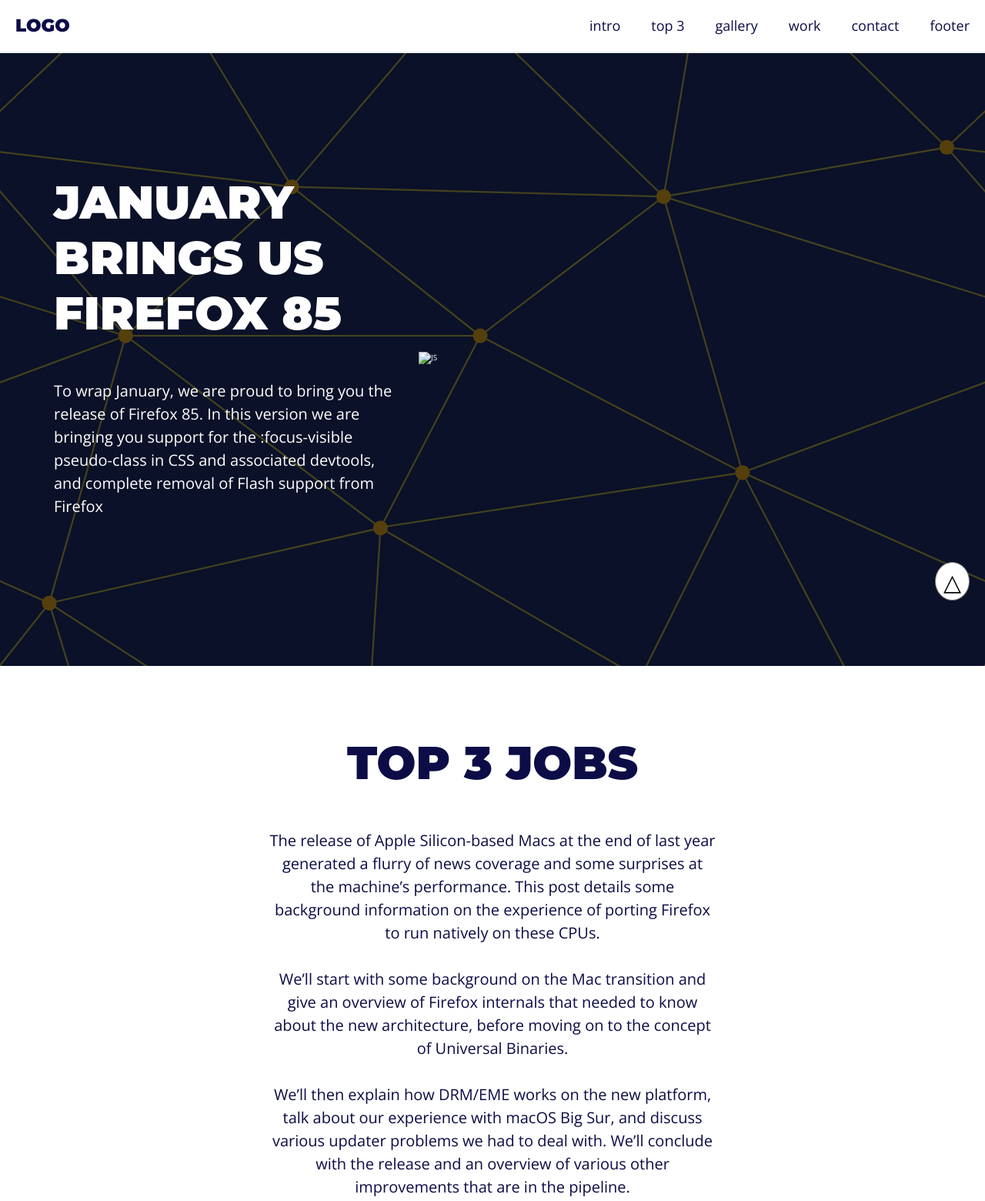
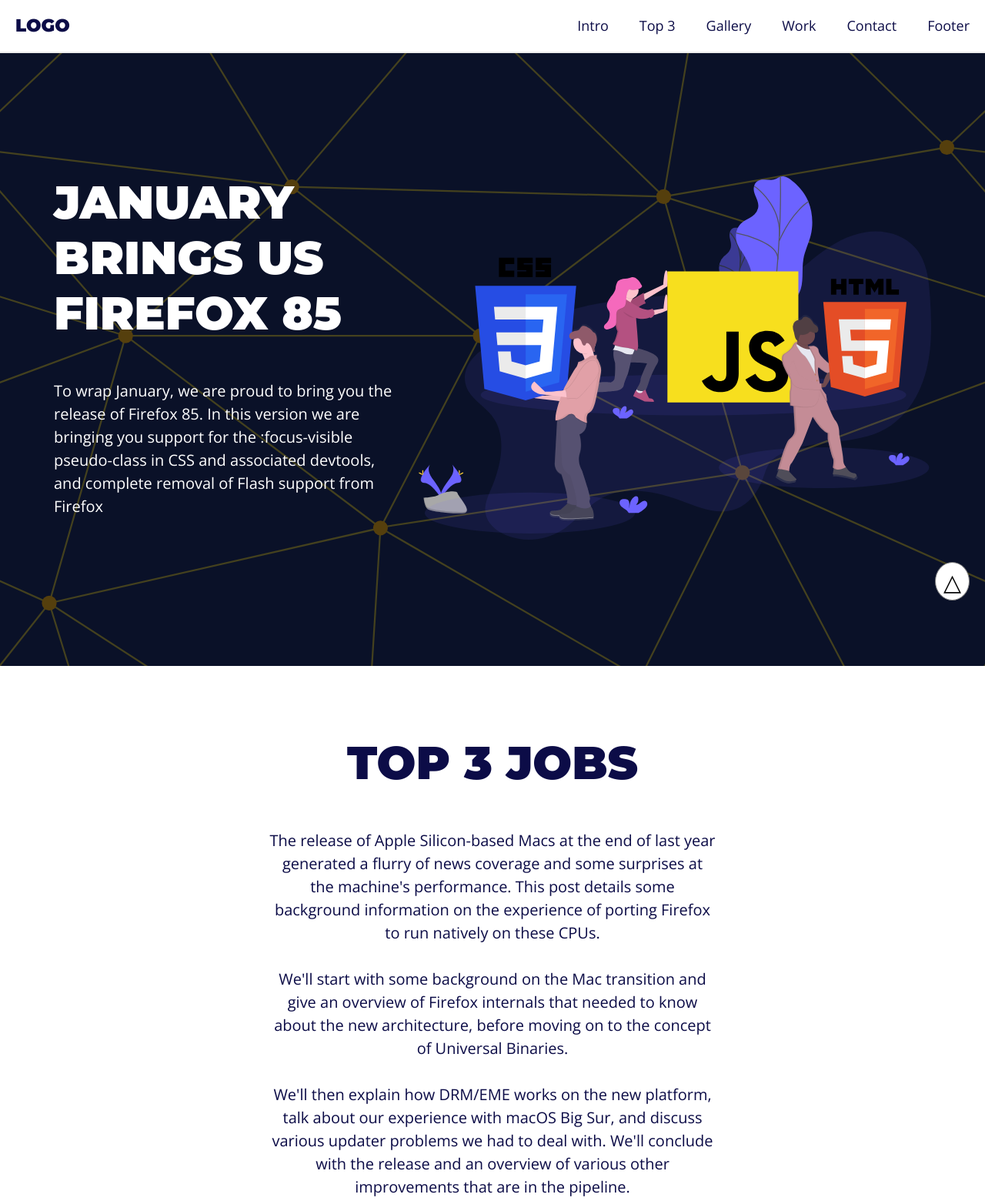
Before and after one commit to Joao1771/course-landingpage, a plain HTML site: page index.html in a window 1280 px wide. Shown: the top 1560 px of the page at 77% size. Drawn offline with nearby package versions, Linux system fonts and the light colour scheme.

Commit message:
Little changes / change image's path

```diff
--- a/index.html
+++ b/index.html
@@ -22,12 +22,12 @@
             <nav class="menu-content">
                 <h1><a href="#intro">LOGO</a></h1>
                 <ul>
-                    <li><a href="#top3">intro</a></li>
-                    <li><a href="#grid-one">top 3</a></li>
-                    <li><a href="#gallery">gallery</a></li>
-                    <li><a href="#grid-two">work</a></li>
-                    <li><a href="#contact">contact</a></li>
-                    <li><a href="#footer">footer</a></li>
+                    <li><a href="#top3">Intro</a></li>
+                    <li><a href="#grid-one">Top 3</a></li>
+                    <li><a href="#gallery">Gallery</a></li>
+                    <li><a href="#grid-two">Work</a></li>
+                    <li><a href="#contact">Contact</a></li>
+                    <li><a href="#footer">Footer</a></li>
                 </ul>
             </nav>
         </div>
@@ -45,21 +45,21 @@
                     support from Firefox</p>
 
             </div>
-            <div class="intro-img"><img src="../LANDINGPAGE/images/javascript-not-optimized.svg" alt="JS"></div>
+            <div class="intro-img"><img src="/images/javascript-not-optimized.svg" alt="JS"></div>
         </div>
     </section>
     <section id="top3" class="section white-bg">
         <div class="main-content top3-content">
             <h2>top 3 jobs</h2>
             <p>The release of Apple Silicon-based Macs at the end of last year generated a flurry of news coverage and
-                some surprises at the machine’s
+                some surprises at the machine's
                 performance. This post details some background information on the experience of porting Firefox to run
                 natively on these CPUs.</p>
-            <p>We’ll start with some background on the Mac transition and give an overview of Firefox internals that
+            <p>We'll start with some background on the Mac transition and give an overview of Firefox internals that
                 needed
                 to know about the new architecture, before moving on to the concept of Universal Binaries.</p>
-            <p>We’ll then explain how DRM/EME works on the new platform, talk about our experience with macOS Big Sur,
-                and discuss various updater problems we had to deal with. We’ll conclude with the release and an
+            <p>We'll then explain how DRM/EME works on the new platform, talk about our experience with macOS Big Sur,
+                and discuss various updater problems we had to deal with. We'll conclude with the release and an
                 overview
                 of various other improvements that are in the pipeline.</p>
         </div>
@@ -67,7 +67,7 @@
     <section id="grid-one" class="section grid-one main-bg">
         <div class="grid-one-content main-content">
             <h2 class="grid-main-head">top 3 jobs</h2>
-            <p class="grid-description">uma breve descrição</p>
+            <p class="grid-description">Uma breve descrição</p>
             <div class="grid">
                 <article>
                     <h3>First</h3>
@@ -94,7 +94,7 @@
     <section id="gallery" class="section grid-one white-bg">
         <div class="grid-one-content main-content">
             <h2 class="grid-main-head">Gallery</h2>
-            <p class="grid-description">Imagens randomicas</p>
+            <p class="grid-description">Imagens randômicas</p>
             <div class="grid">
                 <div class="gallery-img">
                     <img src="https://picsum.photos/360?1" alt="imagem aleatória unsplash">
@@ -148,10 +148,10 @@
         <div class="main-content top3-content">
             <h2>Pricing</h2>
             <p>The release of Apple Silicon-based Macs at the end of last year generated a flurry of news coverage and
-                some surprises at the machine’s
+                some surprises at the machine's
                 performance. This post details some background information on the experience of porting Firefox to run
                 natively on these CPUs.</p>
-            <p>We’ll start with some background on the Mac transition and give an overview of Firefox internals that
+            <p>We'll start with some background on the Mac transition and give an overview of Firefox internals that
                 needed
                 to know about the new architecture, before moving on to the concept of Universal Binaries.</p>
             <div class="responsive-table">
@@ -196,7 +196,7 @@
                     support from Firefox</p>
 
             </div>
-            <div class="intro-img"><img src="../LANDINGPAGE/images/javascript-not-optimized.svg" alt="JS"></div>
+            <div class="intro-img"><img src="images/javascript-not-optimized.svg" alt="JS"></div>
             <div class="final-forms">
                 <fieldset class="form-grid">
                     <legend>Contact me</legend>
```
